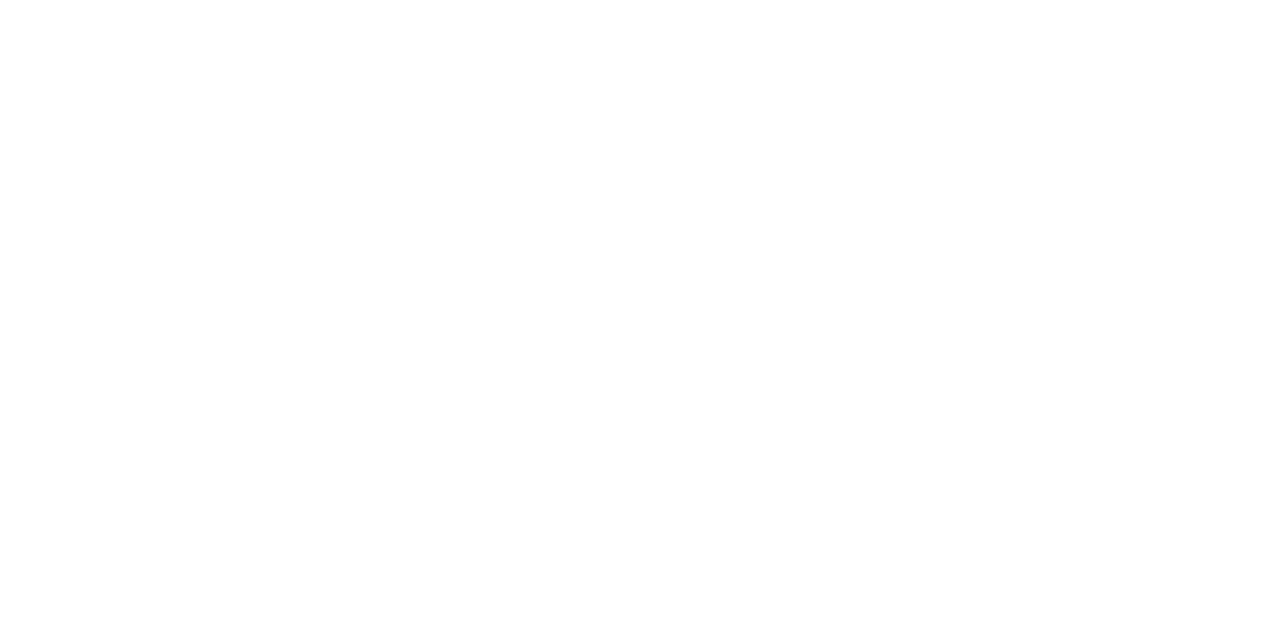
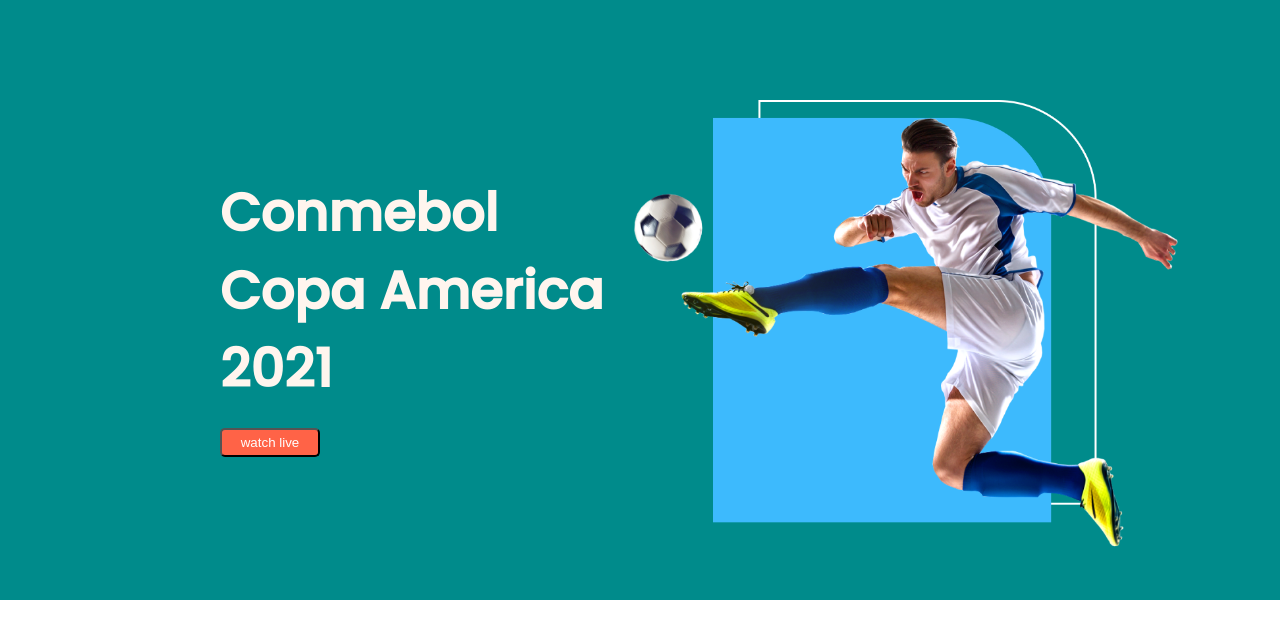
Before and after one commit to Tamim-uddin/football, a plain HTML site: page index.html in a window 1280 px wide. Drawn offline with Linux system fonts and the light colour scheme.

Commit message:
photo add

```diff
--- a/CSS/style.css
+++ b/CSS/style.css
@@ -0,0 +1,59 @@
+/* ----------
+common style */
+@import url('https://fonts.googleapis.com/css2?family=Poppins:wght@500&display=swap');
+body{
+    font-family: 'Poppins', sans-serif;
+    margin: 0;
+    padding: 0;
+}
+/*------------
+ top part style
+ -------------- */
+.top-part{
+    background-color: darkcyan;
+    width: 100%;
+    height: 600px;
+    position:relative;
+
+ }
+.banner{
+   display: flex;
+
+}
+.player-info{
+    width: 50%;
+    height: 400px;
+    text-align:left;
+    color: seashell;
+    margin-left: 20px;
+    padding-top: 130px;
+    padding-left: 200px;
+    font-size: 35px;
+    font-weight: 700;
+
+
+ }
+ .player-info h2{
+    margin-bottom: 0px;
+ }
+
+
+.player-info button{
+     background-color: tomato;
+     padding: 5px;
+     border-radius: 5px;
+     color: white;
+     margin-top: 0;
+     margin-bottom: 100px;
+     width: 100px;
+ }
+ button:hover{
+     transform: scale(1.2);
+ }
+.player img{
+    width:550px;
+    height:450px;
+
+  padding-right: 100px;
+  padding-top: 100px;
+}
--- a/index.html
+++ b/index.html
@@ -4,9 +4,24 @@
     <meta charset="UTF-8">
     <meta http-equiv="X-UA-Compatible" content="IE=edge">
     <meta name="viewport" content="width=device-width, initial-scale=1.0">
+    <!-- stylesheet -->
+    <link rel="stylesheet" href="CSS/style.css">
     <title>Football</title>
 </head>
 <body>
+    <section class="top-part">
+        <div class="banner">
+           <div class="player-info">
+               <h2>Conmebol Copa America 2021</h2>
+               <button>watch live</button>
+           </div>
+           <div class="player">
+               <img src="images/banner.png" alt="">
 
+           </div>
+
+       </div>
+
+   </section>
 </body>
 </html>
```
